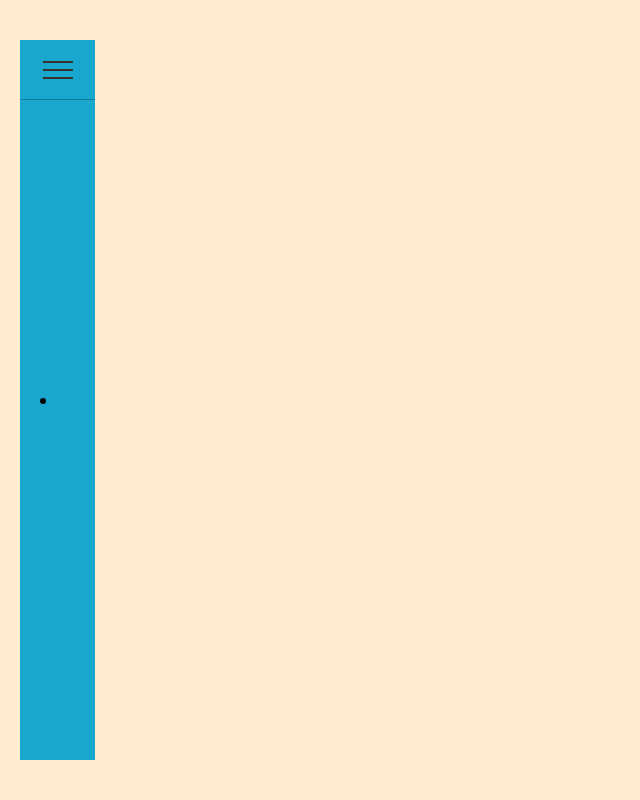
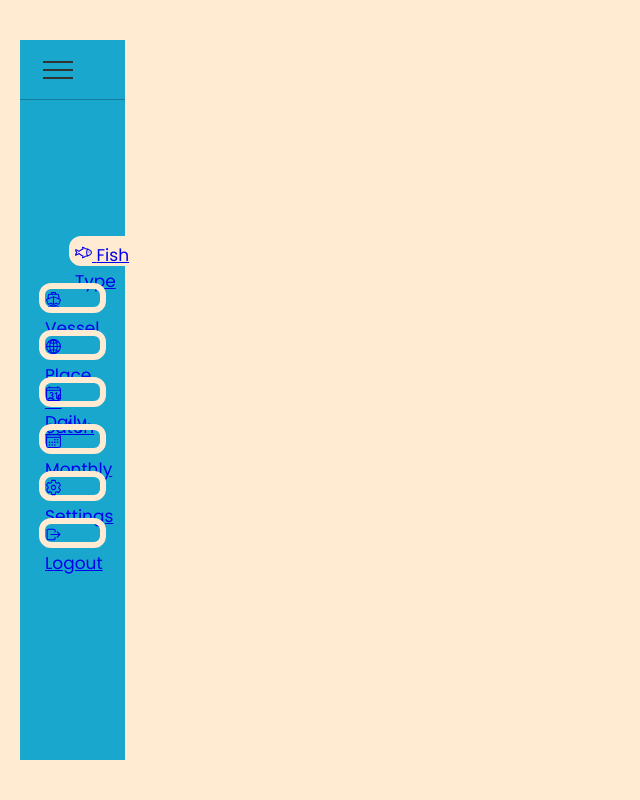
Before and after one commit to bekbek28/ISDAANIS, a Django app: page /analytics/dashboard/ in a window 1280 px wide. Shown: the whole page, without its empty margins (0-640 px from the left). Run offline with Django 4.2, Linux system fonts and the light colour scheme.

Commit message:
dimatapos dashboard

```diff
--- a/FisheryManagement/Analytics/Templates/dashboard.html
+++ b/FisheryManagement/Analytics/Templates/dashboard.html
@@ -12,8 +12,54 @@
   <div class="navigation">
     <div class="menuToggle"></div>
     <ul>
+
+      <li class="list active">
+        <a href="#">
+          <span class="icon"><ion-icon name="fish-outline"></ion-icon></span>
+          <span class="title">Fish Type</span>
+        </a>
+      </li>
+
       <li class="list">
+        <a href="#">
+          <span class="icon"><ion-icon name="boat-outline"></ion-icon></span>
+          <span class="title">Vessel</span>
+        </a>
+      </li>
 
+      <li class="list">
+        <a href="#">
+          <span class="icon"><ion-icon name="globe-outline"></ion-icon></span>
+          <span class="title">Place of catch</span>
+        </a>
+      </li>
+
+      <li class="list">
+        <a href="#">
+          <span class="icon"><ion-icon name="calendar-number-outline"></ion-icon></span>
+          <span class="title">Daily</span>
+        </a>
+      </li>
+
+      <li class="list">
+        <a href="#">
+          <span class="icon"><ion-icon name="calendar-outline"></ion-icon></span>
+          <span class="title">Monthly</span>
+        </a>
+      </li>
+
+      <li class="list">
+        <a href="#">
+          <span class="icon"><ion-icon name="settings-outline"></ion-icon></span>
+          <span class="title">Settings</span>
+        </a>
+      </li>
+
+      <li class="list">
+        <a href="#">
+          <span class="icon"><ion-icon name="log-out-outline"></ion-icon></span>
+          <span class="title">Logout</span>
+        </a>
       </li>
     </ul>
   </div>
@@ -23,7 +69,15 @@
  menuToggle.onclick = function(){
   navigation.classList.toggle('active')
  }
+
+let list = document.querySelectorAll('.list');
+function activelink(){
+  list.forEach((item) => item.classList.remove('active'));
+  this.classList.add('active');
+}
+list.forEach((item) => item.addEventListener('click',activelink));
 </script>
-
+<script type="module" src="https://unpkg.com/ionicons@7.1.0/dist/ionicons/ionicons.esm.js"></script>
+<script nomodule src="https://unpkg.com/ionicons@7.1.0/dist/ionicons/ionicons.js"></script>
 </body>
 </html>
--- a/FisheryManagement/Analytics/static/css/dash.css
+++ b/FisheryManagement/Analytics/static/css/dash.css
@@ -12,10 +12,10 @@ body{
 }
 
 .navigation{
-  position: fixed;
+  position: absolute;
   inset: 40px 0 40px 20px;
   background-color: #19A7CE;
-  width: 75px;
+  width: 105px;
   display: flex;
   justify-content: center;
   align-items: center;
@@ -23,7 +23,7 @@ body{
 }
 
 .navigation.active{
-  width: 250px;
+  width: 200px;
 }
 
 .menuToggle{
@@ -69,3 +69,44 @@ body{
   transform: translateY(0) rotate(-45deg);
   box-shadow: 0 0 0 #333;
 }
+
+.navigation ul{
+  display: flex;
+flex-direction: column;
+  width: 80%;
+
+}
+
+.navigation ul li{
+  list-style: none;
+  position: relative;
+  margin-left: 0.5em;
+  margin-bottom: 1em;
+  width: 80%;
+  height: 30px;
+  font-size: 17px;
+  border-radius: 12px;
+  border: 6px solid #FFEAD2;
+  transition: 0.5s;
+}
+
+.navigation ul li.active{
+  transform: translateX(30px);
+  background: #FFEAD2 ;
+  width: 100%;
+}
+
+.navigation ul li::before{
+  content: ' ' ;
+  position: absolute;
+  top: -28px;
+  right: 22px;
+  width: 20px;
+  height: 20px;
+  background: transparent;
+border-bottom-right-radius: 20px;
+box-shadow: 6px 5px 0 5px #FFEAD2;
+transform: scale(0);
+transform-origin: bottom right;
+transition: 0.5s;
+}
```
